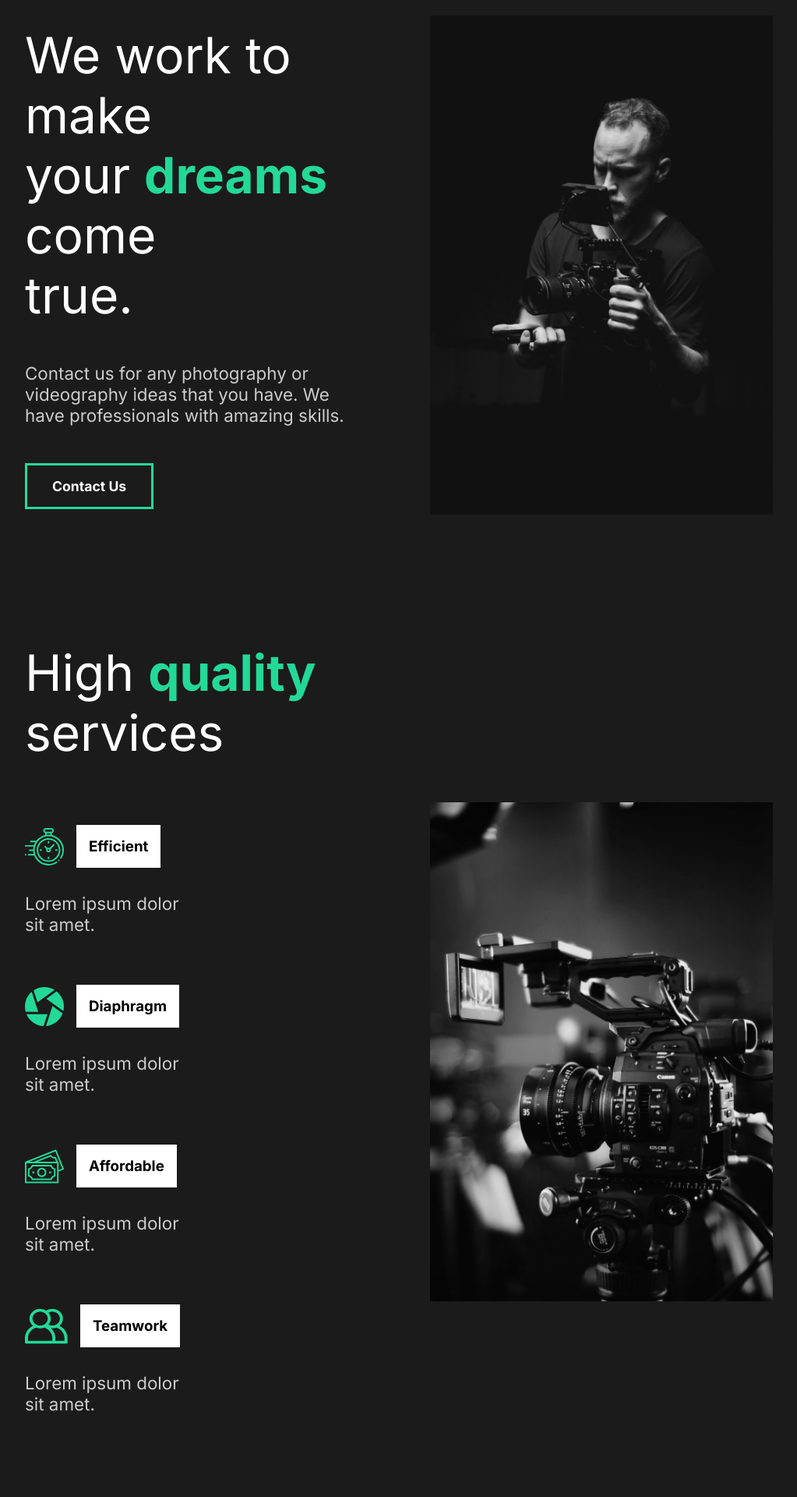
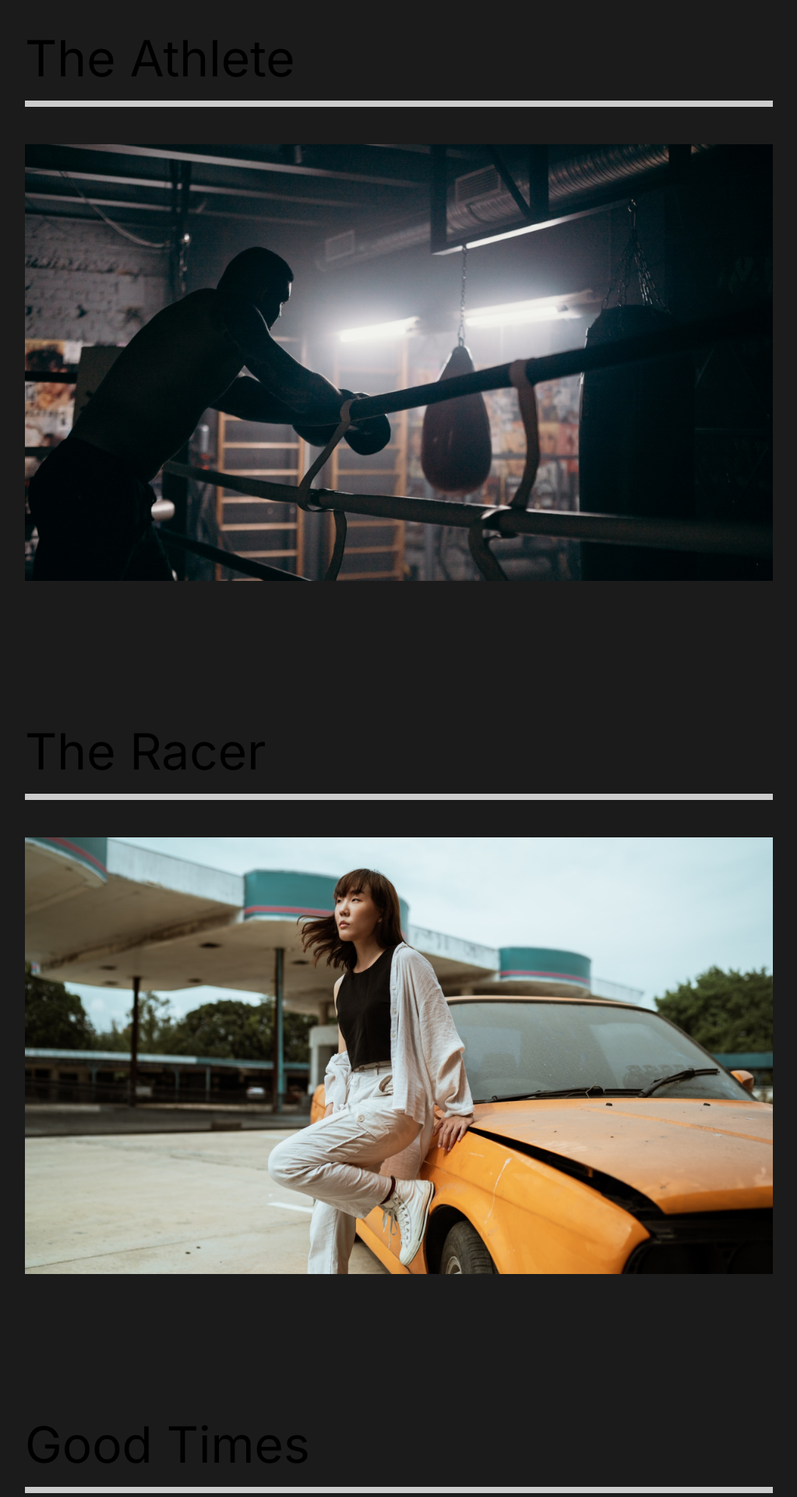
Before and after one commit to Anubhavjoshi040/react-capture-portfolio, a React (Create React App) app: page /work in a window 1280 px wide. Shown: the part 140-2060 px from the top of the page at 78% size, without its empty margins (128-1151 px from the left). Built offline with nearby package versions, Linux system fonts and the light colour scheme.

Commit message:
9. React Router 10. Our Work Page

```diff
--- a/src/App.js
+++ b/src/App.js
@@ -3,14 +3,29 @@
 import GlobalStyle from './components/GlobalStyle';
 //Import pages
 import AboutUs from './pages/AboutUs';
+import OurWork from './pages/OurWork';
+import ContactUs from './pages/ContactUs';
 import Nav from './components/Nav';
+//Router
+import { Switch, Route } from 'react-router-dom';
+import { About } from './styles';
 
 function App() {
   return (
     <div className="App">
       <GlobalStyle />
       <Nav />
-      <AboutUs />
+      <Switch>
+        <Route path="/" exact>
+          <AboutUs />
+        </Route>
+        <Route path="/work">
+          <OurWork />
+        </Route>
+        <Route path="/contact">
+          <ContactUs />
+        </Route>
+      </Switch>
     </div>
   );
 }
--- a/src/components/Nav.js
+++ b/src/components/Nav.js
@@ -1,19 +1,22 @@
 import React from 'react';
 import styled from 'styled-components';
+import {Link} from 'react-router-dom';
 
 const Nav = () => {
     return(
         <StyledNav>
-            <h1><a id="logo" href="#">Capture</a></h1>
+            <h1>
+                <Link id="logo" to="/">Capture</Link>
+            </h1>
             <ul>
                 <li>
-                    <a href="#">1. About Us</a>
+                    <Link to="/">1. About Us</Link>
                 </li>
                 <li>
-                    <a href="#">2. Our Work</a>
+                    <Link to="/work">2. Our Work</Link>
                 </li>
                 <li>
-                    <a href="#">3. Contact Us</a>
+                    <Link to="/contact">3. Contact Us</Link>
                 </li>
             </ul>
         </StyledNav>
--- a/src/index.js
+++ b/src/index.js
@@ -2,10 +2,13 @@
 import ReactDOM from 'react-dom';
 import App from './App';
 import reportWebVitals from './reportWebVitals';
+import {BrowserRouter} from 'react-router-dom';
 
 ReactDOM.render(
   <React.StrictMode>
-    <App />
+    <BrowserRouter>
+      <App />
+    </BrowserRouter>
   </React.StrictMode>,
   document.getElementById('root')
 );
--- /dev/null
+++ b/src/pages/ContactUs.js
@@ -0,0 +1,12 @@
+import React from 'react';
+
+const ContactUs = () => {
+    return (
+        <div>
+            <h1>Contact Us</h1>
+        </div>
+    )
+}
+
+
+export default ContactUs;
--- /dev/null
+++ b/src/pages/OurWork.js
@@ -0,0 +1,61 @@
+import React from 'react';
+import styled from 'styled-components';
+import {Link} from 'react-router-dom';
+//Images
+import athlete from '../img/athlete-small.png';
+import theracer from '../img/theracer-small.png';
+import goodtimes from '../img/goodtimes-small.png';
+
+
+const OurWork = () => {
+    return (
+        <Work>
+            <Movie>
+                <h2>The Athlete</h2>
+                <div className="line"></div>
+                <Link>
+                    <img src={athlete} alt="athlete"/>
+                </Link>
+            </Movie>
+            <Movie>
+                <h2>The Racer</h2>
+                <div className="line"></div>
+                <Link>
+                    <img src={theracer} alt="theracer"/>
+                </Link>
+            </Movie>
+            <Movie>
+                <h2>Good Times</h2>
+                <div className="line"></div>
+                <Link>
+                    <img src={goodtimes} alt="goodtimes"/>
+                </Link>
+            </Movie>
+        </Work>
+    )
+}
+
+const Work = styled.div`
+    min-height: 100vh;
+    overflow: hidden;
+    padding: 5rem 10rem;
+    h2{
+        padding: 1rem 0rem;
+    }
+`;
+const Movie = styled.div`
+    padding-bottom: 10rem;
+    .line{
+        height: 0.5rem;
+        background: #cccccc;
+        margin-bottom: 3rem;
+    }
+    img{
+        width: 100%;
+        height: 70vh;
+        object-fit: cover;
+    }
+`;
+
+
+export default OurWork;
```
Also changed, not shown: 1 other file (tests, documents, lock files or other folders).
